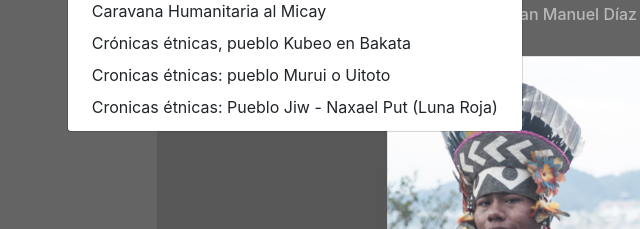
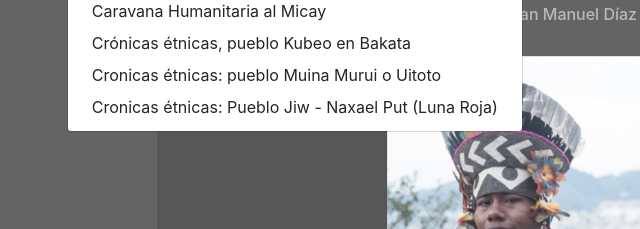
Before and after one commit to juanmanphoto/juanmanphoto.github.io, a plain HTML site: page muina_murui.html in a window 1280 px wide. Both pictures are taken after a click on the button "Proyectos". Shown: the part 160-389 px from the top of the page, 71-711 px from the left. Drawn offline with Linux system fonts and the light colour scheme.

Commit message:
Update muina_murui.html

```diff
--- a/muina_murui.html
+++ b/muina_murui.html
@@ -45,7 +45,7 @@
                   <a class="dropdown-item" href="guaviare.html">Guaviare selva y colonización</a>
                   <a class="dropdown-item" href="micay.html">Caravana Humanitaria al Micay</a>
                   <a class="dropdown-item" href="kubeo.html">Crónicas étnicas, pueblo Kubeo en Bakata</a>
-                  <a class="dropdown-item" href="muina_murui.html">Cronicas étnicas: pueblo Murui o Uitoto</a>
+                  <a class="dropdown-item" href="muina_murui.html">Cronicas étnicas: pueblo Muina Murui o Uitoto</a>
                   <a class="dropdown-item" href="jiw_naxael.html">Cronicas étnicas: Pueblo Jiw - Naxael Put (Luna Roja)</a>
                 </div>
               </li>
```
